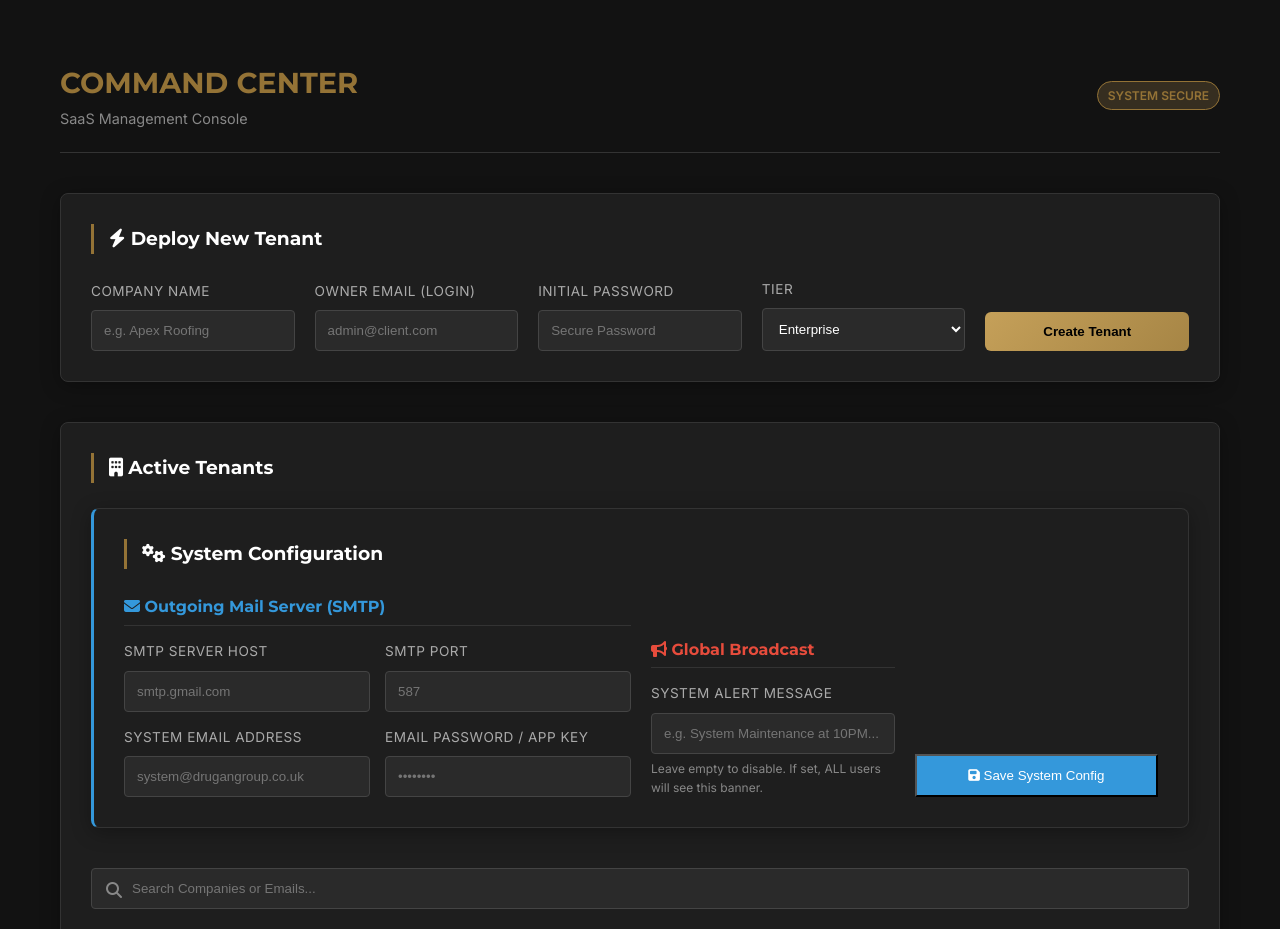
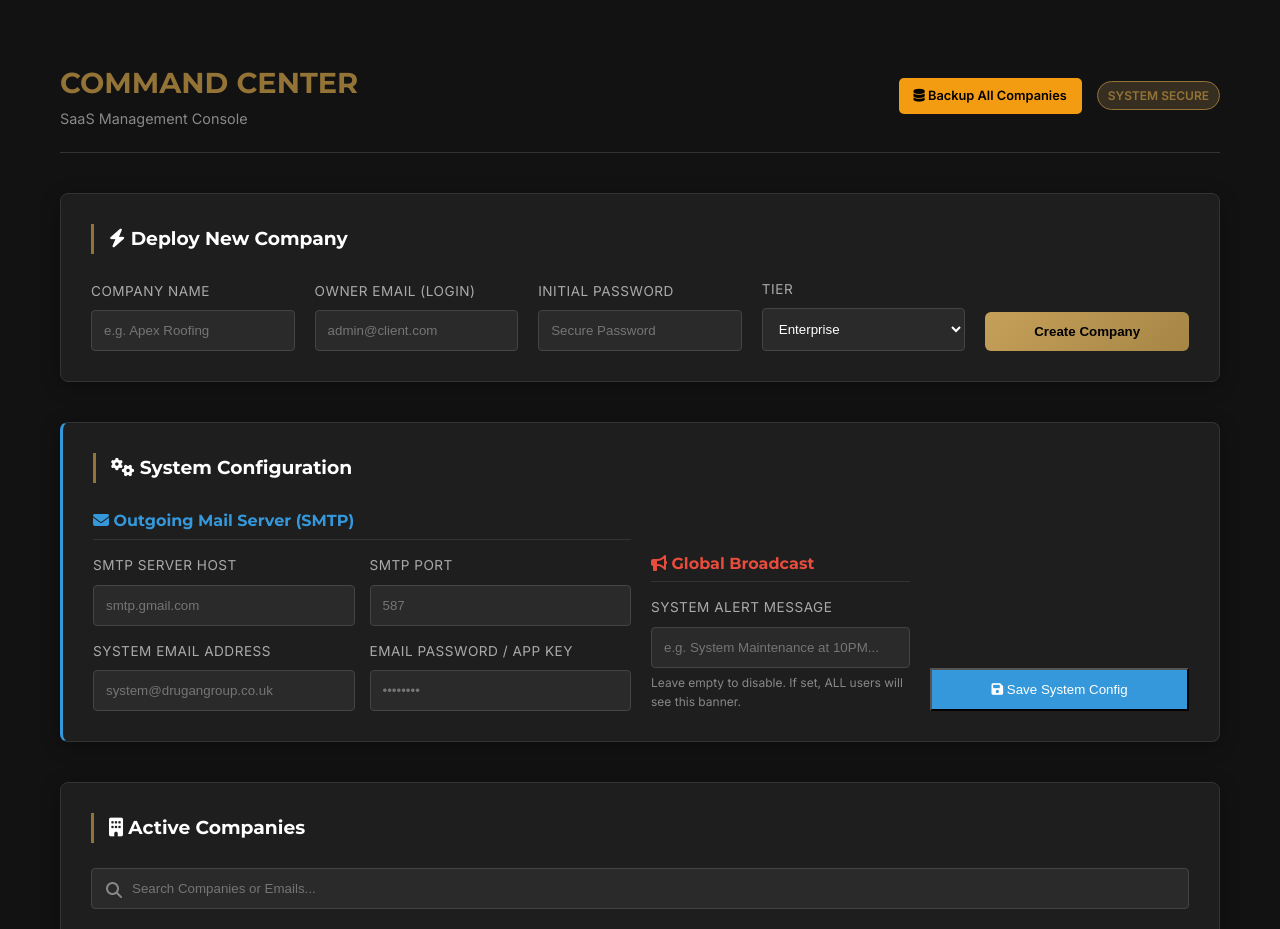
Before and after one commit to DruganGroup/DruganGroup-Website, a Flask app: page /launcher in a window 1280 px wide. Shown: the part 80-1009 px from the top of the page. Run offline with Flask 3, Linux system fonts and the light colour scheme; the visitor is signed in with stand-in values (Sample User, id 1); data that the repository does not hold is empty; some libraries are stand-ins or nearby versions.

Commit message:
Update super_admin.html

```diff
--- a/templates/super_admin.html
+++ b/templates/super_admin.html
@@ -87,7 +87,12 @@
                     <h1>Command Center</h1>
                     <span style="color: #888; font-size: 0.9rem;">SaaS Management Console</span>
                 </div>
-                <div><span class="badge-status badge-enterprise">System Secure</span></div>
+                <div style="display: flex; gap: 15px; align-items: center;">
+                    <a href="/admin/backup/all" class="btn-sm" style="background: #f39c12; color: #000; text-decoration: none; padding: 8px 15px; border-radius: 5px; font-weight: bold;">
+                        <i class="fas fa-database"></i> Backup All Companies
+                    </a>
+                    <span class="badge-status badge-enterprise">System Secure</span>
+                </div>
             </div>
 
             {% with messages = get_flashed_messages() %}
@@ -99,7 +104,7 @@
             {% endwith %}
 
             <div class="admin-card">
-                <h3><i class="fas fa-bolt"></i> Deploy New Tenant</h3>
+                <h3><i class="fas fa-bolt"></i> Deploy New Company</h3>
                 <form method="POST">
                     <div class="form-grid">
                         <div><label>Company Name</label><input type="text" name="company_name" class="dark-input" placeholder="e.g. Apex Roofing" required></div>
@@ -113,13 +118,10 @@
                                 <option value="Enterprise" selected>Enterprise</option>
                             </select>
                         </div>
-                        <div><label>&nbsp;</label><button type="submit" class="btn-gold" style="width: 100%;">Create Tenant</button></div>
+                        <div><label>&nbsp;</label><button type="submit" class="btn-gold" style="width: 100%;">Create Company</button></div>
                     </div>
                 </form>
             </div>
-
-            <div class="admin-card">
-                <h3><i class="fas fa-building"></i> Active Tenants</h3>
 
             <div class="admin-card" style="border-left: 3px solid #3498db;">
                 <h3><i class="fas fa-cogs"></i> System Configuration</h3>
@@ -167,6 +169,9 @@
                     </div>
                 </form>
             </div>
+
+            <div class="admin-card">
+                <h3><i class="fas fa-building"></i> Active Companies</h3>
 
                 <div class="search-box">
                     <i class="fas fa-search"></i>
@@ -246,7 +251,7 @@
     <div id="companyModal" class="modal">
         <div class="modal-content">
             <span class="close" onclick="closeModal()">&times;</span>
-            <h2 style="color: var(--primary-gold); margin-bottom: 20px;">Manage Tenant</h2>
+            <h2 style="color: var(--primary-gold); margin-bottom: 20px;">Manage Company</h2>
 
             <form method="POST" action="/admin/update-tier">
                 <input type="hidden" name="company_id" id="modalCompanyID">
@@ -268,16 +273,20 @@
                     <p>Status: <span id="modalStatusBadge" class="badge-status"></span></p>
                 </div>
 
-                <div style="margin-top: 25px; display: flex; justify-content: space-between; border-top: 1px solid #333; padding-top: 20px;">
+                <div style="margin-top: 25px; display: flex; justify-content: space-between; align-items: center; border-top: 1px solid #333; padding-top: 20px;">
+
+                    <div>
+                        <a id="btnDelete" class="btn-sm" style="background: transparent; color: #e74c3c; border: 1px solid #e74c3c; text-decoration: none; padding: 6px 12px;" onclick="return confirm('⚠️ WARNING: This will permanently DELETE this company and ALL their data (Invoices, Clients, Staff). This cannot be undone.\n\nAre you sure?')">
+                            <i class="fas fa-trash"></i> Delete
+                        </a>
+                    </div>
+
                     <div style="display: flex; gap: 10px;">
                         <a id="btnSuspend" class="btn-sm btn-danger" style="text-decoration: none; padding-top:8px;">Suspend</a>
                         <a id="btnBackup" class="btn-sm" style="background: #f39c12; color: #000; text-decoration: none; padding-top:8px;">
                             <i class="fas fa-download"></i> Backup
                         </a>
-                    </div>
-
-                    <div>
-                        <button type="submit" class="btn-sm btn-manage">Save Changes</button>
+                        <button type="submit" class="btn-sm btn-manage">Save</button>
                         <button type="button" class="btn-sm" style="background:#555; color:#fff;" onclick="closeModal()">Close</button>
                     </div>
                 </div>
@@ -286,13 +295,11 @@
     </div>
 
     <script>
-        // 1. Search Filter Logic
         function filterTable() {
             var input = document.getElementById("companySearch");
             var filter = input.value.toUpperCase();
             var table = document.getElementById("tenantTable");
             var tr = table.getElementsByTagName("tr");
-
             for (var i = 0; i < tr.length; i++) {
                 var td = tr[i].getElementsByTagName("td")[1];
                 if (td) {
@@ -306,33 +313,30 @@
             }
         }
 
-        // 2. UPDATED Modal Logic to handle Status & Buttons
         function openModal(name, sub, id, tier, email, status) {
             document.getElementById('modalName').innerText = name;
             document.getElementById('modalSub').innerText = sub;
             document.getElementById('modalEmail').innerText = email;
-            document.getElementById('modalCompanyID').value = id; // IMPORTANT for form
+            document.getElementById('modalCompanyID').value = id;
 
-            // Set Dropdown
             document.getElementById('modalTierSelect').value = tier;
 
-            // Set Status Badge
             var statusBadge = document.getElementById('modalStatusBadge');
             statusBadge.innerText = status;
 
             if (status === 'Active') {
                 statusBadge.className = 'badge-status badge-active';
-                statusBadge.style.background = ''; // Reset inline styles
+                statusBadge.style.background = '';
             } else {
                 statusBadge.className = 'badge-status badge-danger';
             }
 
-            // Set Button Links
             var btnSuspend = document.getElementById('btnSuspend');
             btnSuspend.href = "/admin/suspend/" + id;
             btnSuspend.innerText = (status === 'Active' ? 'Suspend Access' : 'Re-Activate Access');
 
             document.getElementById('btnBackup').href = "/admin/backup/" + id;
+            document.getElementById('btnDelete').href = "/admin/delete-tenant/" + id;
 
             document.getElementById('companyModal').style.display = "block";
         }
```
Lines whose indentation alone changed are shown as unchanged.
